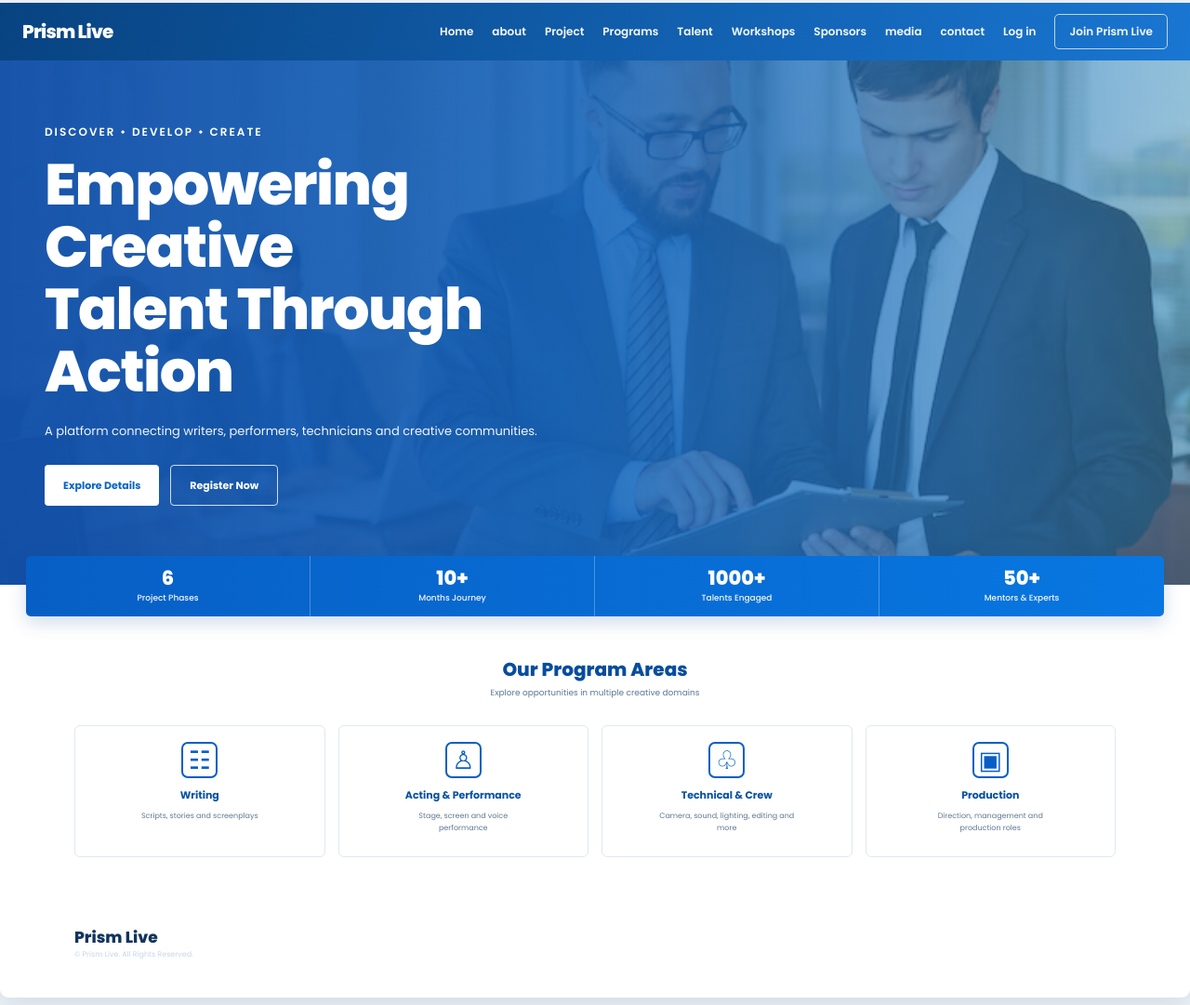
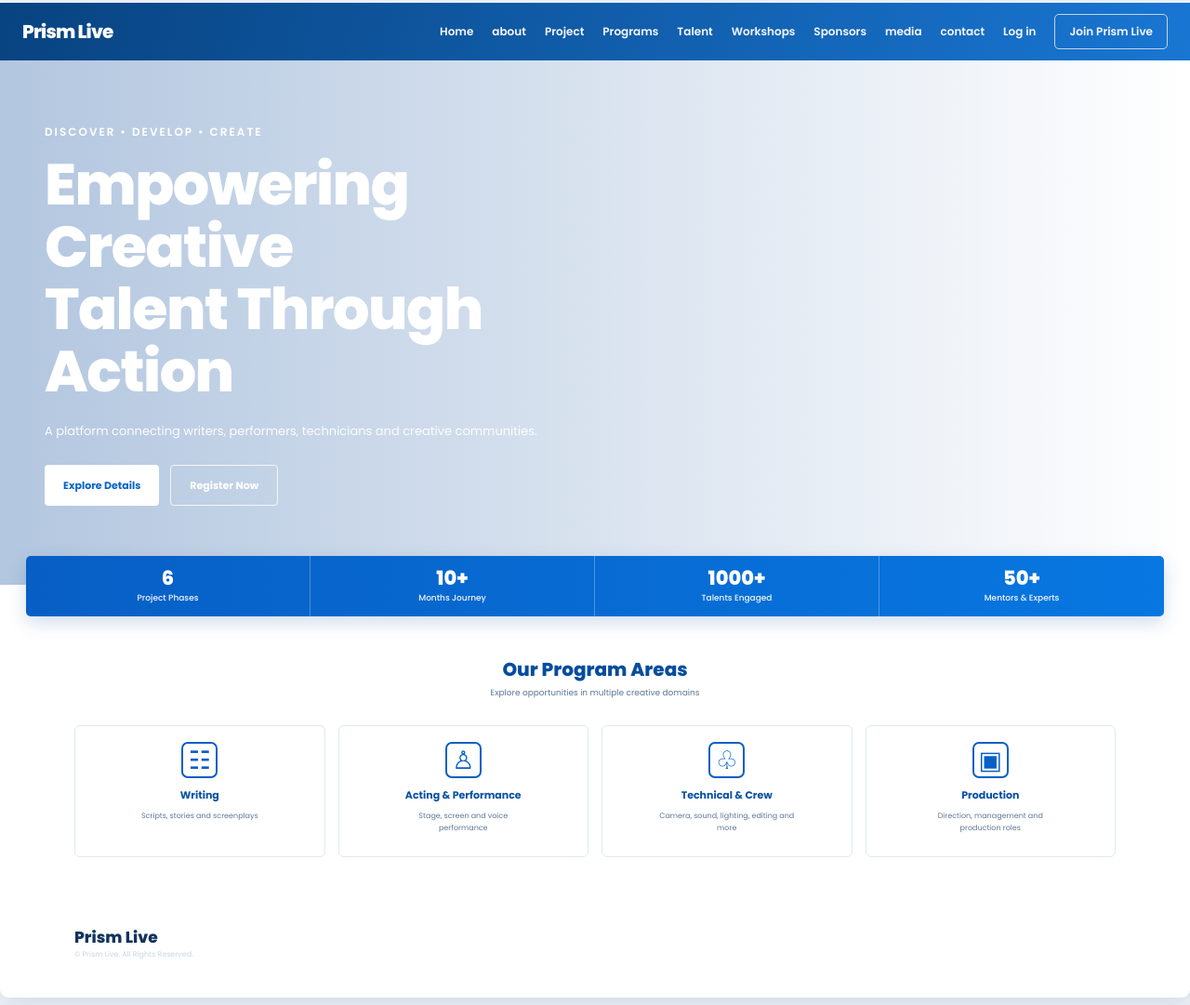
Before and after one commit to nirmalkb449-ctrl/PrismLive.com, a Flask app: page /home in a window 1280 px wide. Shown: the whole page at 93% size. Run offline with Flask 3, Linux system fonts and the light colour scheme; some libraries are stand-ins or nearby versions.

Commit message:
Remove background image from home page styles
Removed the background image URL from the CSS styles.

```diff
--- a/templates/prismlive_home_page.html
+++ b/templates/prismlive_home_page.html
@@ -134,7 +134,7 @@
                     rgba(26, 107, 194, 0.88) 48%,
                     rgba(71, 149, 194, 0.55) 100%
                 ),
-                url("images/photos1.avif");
+
 
             background-size: cover;
             background-position: center;
```
